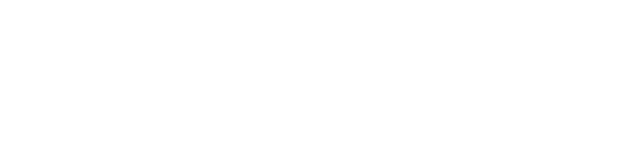
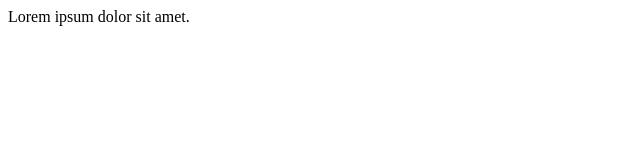
Before and after one commit to plssuggest06/Hello, a plain HTML site: page index.html in a window 1280 px wide. Shown: the whole page, without its empty margins (0-640 px from the left). Drawn offline with Linux system fonts and the light colour scheme.

Commit message:
second commit

```diff
--- a/index.html
+++ b/index.html
@@ -6,6 +6,7 @@
     <title>HEllo</title>
 </head>
 <body>
+    <article class="123"> Lorem ipsum dolor sit amet.</article>
 
 </body>
 </html>
```
Also changed, not shown: 1 other file.
